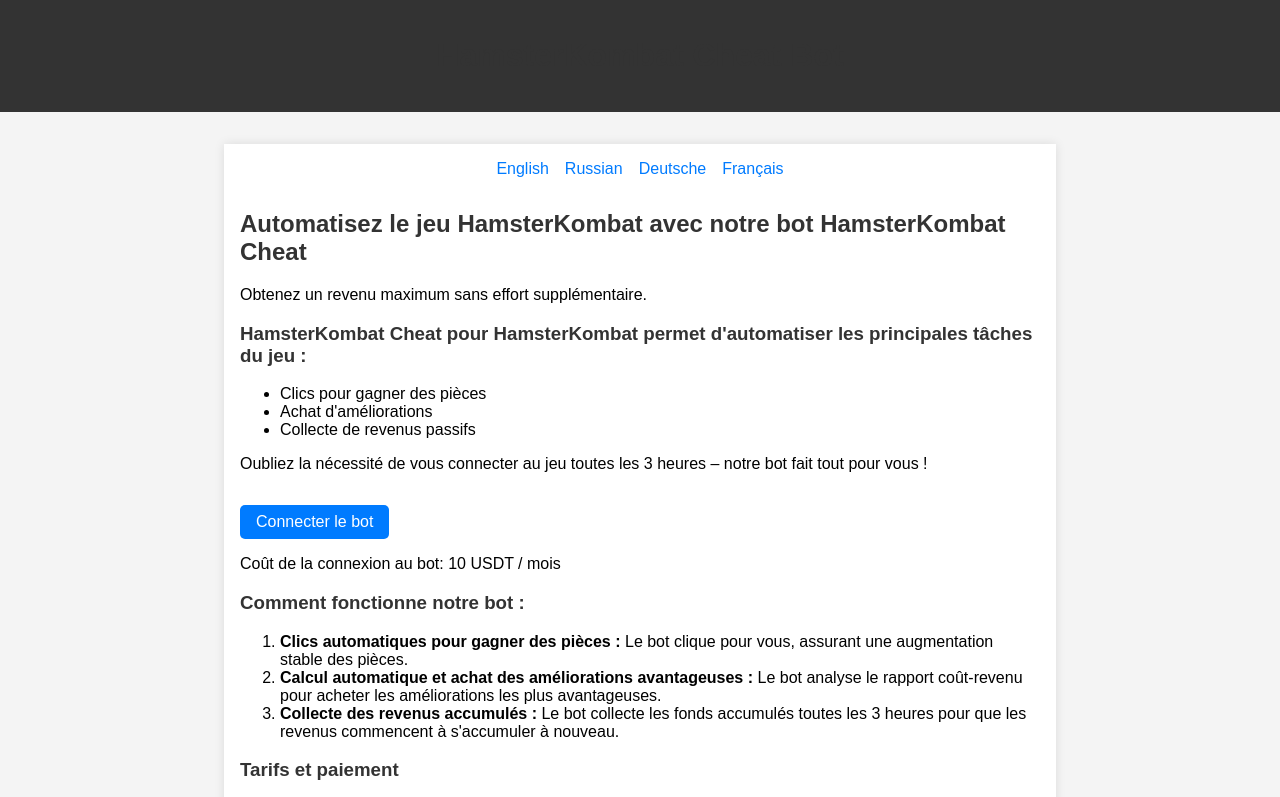
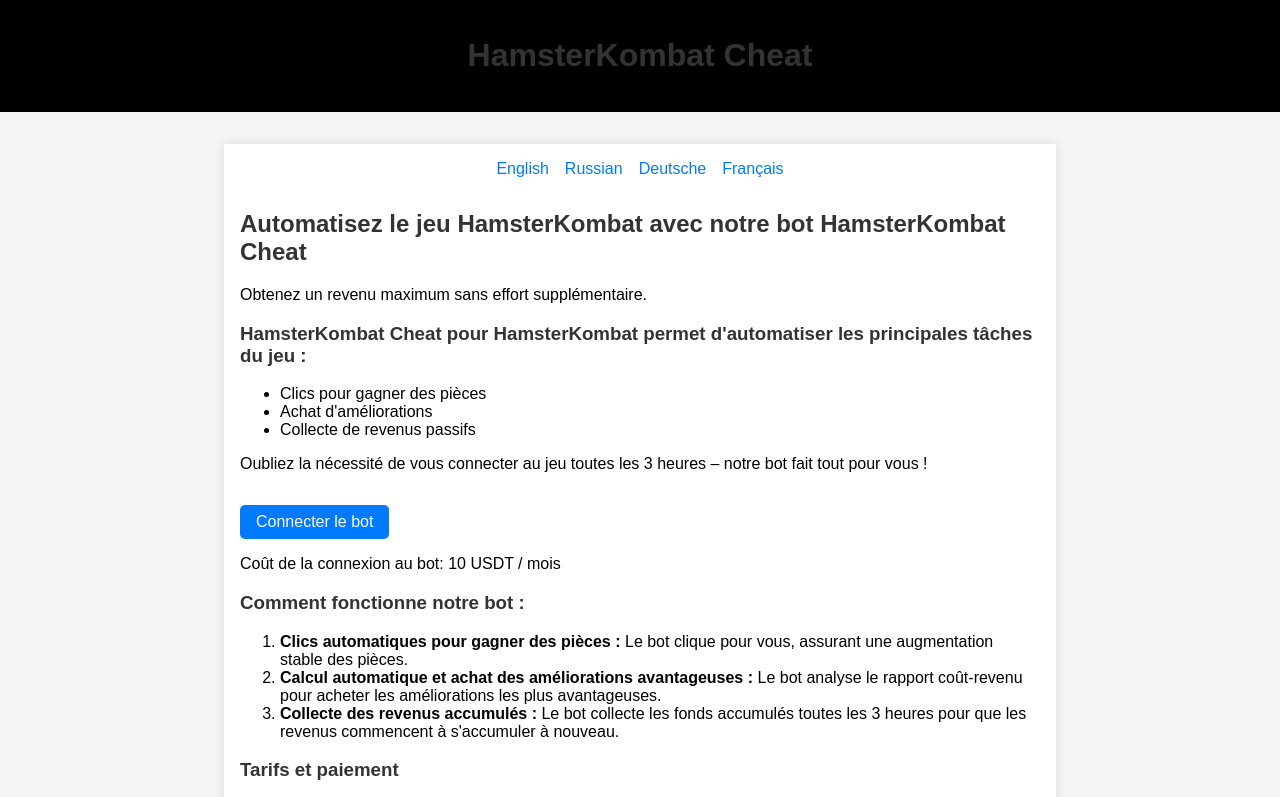
Before and after one commit to woobid/hamsterkombat_fr, a plain HTML site: page index.html in a window 1280 px wide. Shown: the top 797 px of the page. Drawn offline with Linux system fonts and the light colour scheme; no server answers.

Commit message:
Update index.html

```diff
--- a/index.html
+++ b/index.html
@@ -3,7 +3,7 @@
 <head>
     <meta charset="UTF-8">
     <meta name="viewport" content="width=device-width, initial-scale=1.0">
-    <title>HamsterKombat Cheat Bot</title>
+    <title>HamsterKombat Cheat</title>
     <style>
         body {
             font-family: Arial, sans-serif;
@@ -12,7 +12,7 @@
             background-color: #f4f4f4;
         }
         header, footer {
-            background-color: #333;
+            background-color: #000;
             color: white;
             text-align: center;
             padding: 1em 0;
@@ -58,7 +58,7 @@
 </head>
 <body>
 <header>
-    <h1>HamsterKombat Cheat Bot</h1>
+    <h1>HamsterKombat Cheat</h1>
 </header>
 <div class="container">
     <div class="languages">
```
